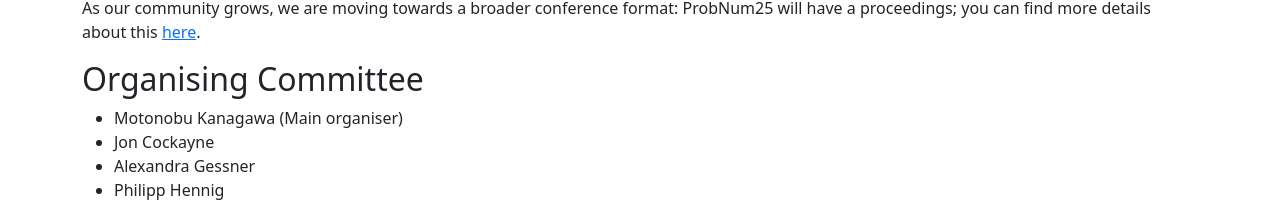
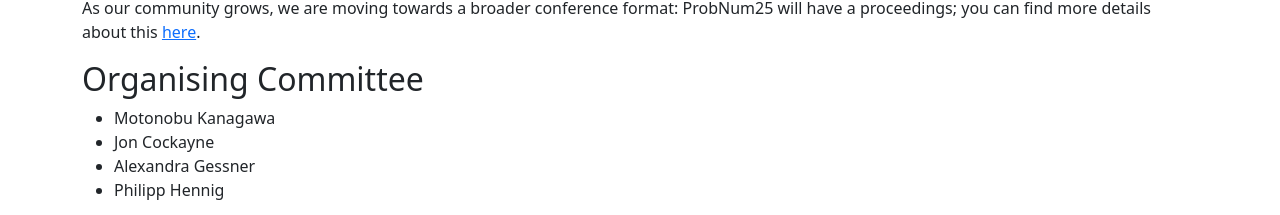
Before and after one commit to probnum2026/probnum2026.github.io, a Jekyll site: the page built from index.md, in a window 1280 px wide. Shown: the part 688-903 px from the top of the page. Built offline with Jekyll 4.4.1, drawn with Linux system fonts in a browser that asks for light colours; nearby versions of some CDN libraries.

Commit message:
Remove "Main Organiser" from Moto (at his request!)

```diff
--- a/index.md
+++ b/index.md
@@ -16,7 +16,7 @@ As our community grows, we are moving towards a broader conference format: ProbN
 
 ## Organising Committee
 
-- Motonobu Kanagawa (Main organiser)
+- Motonobu Kanagawa
 - Jon Cockayne
 - Alexandra Gessner
 - Philipp Hennig
```
